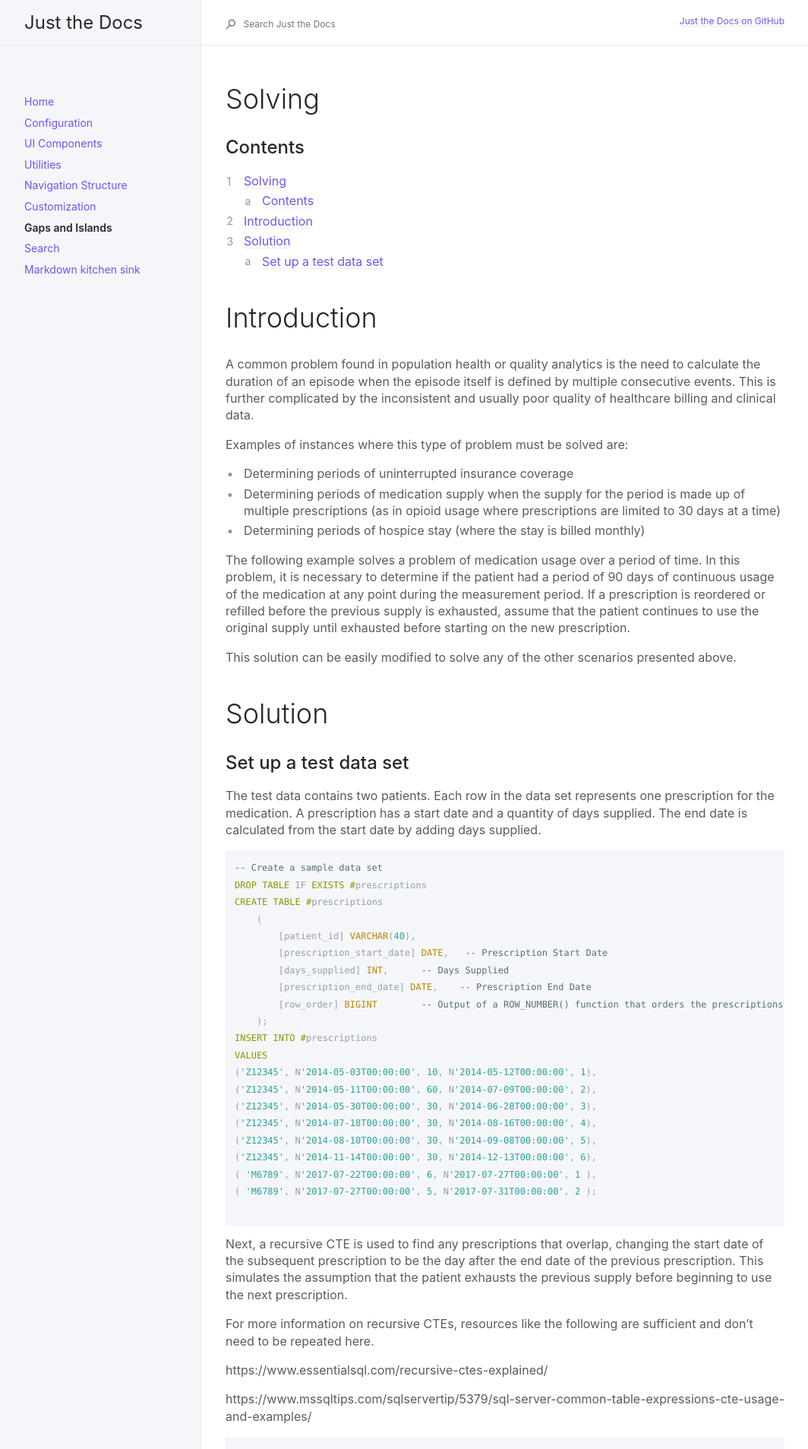
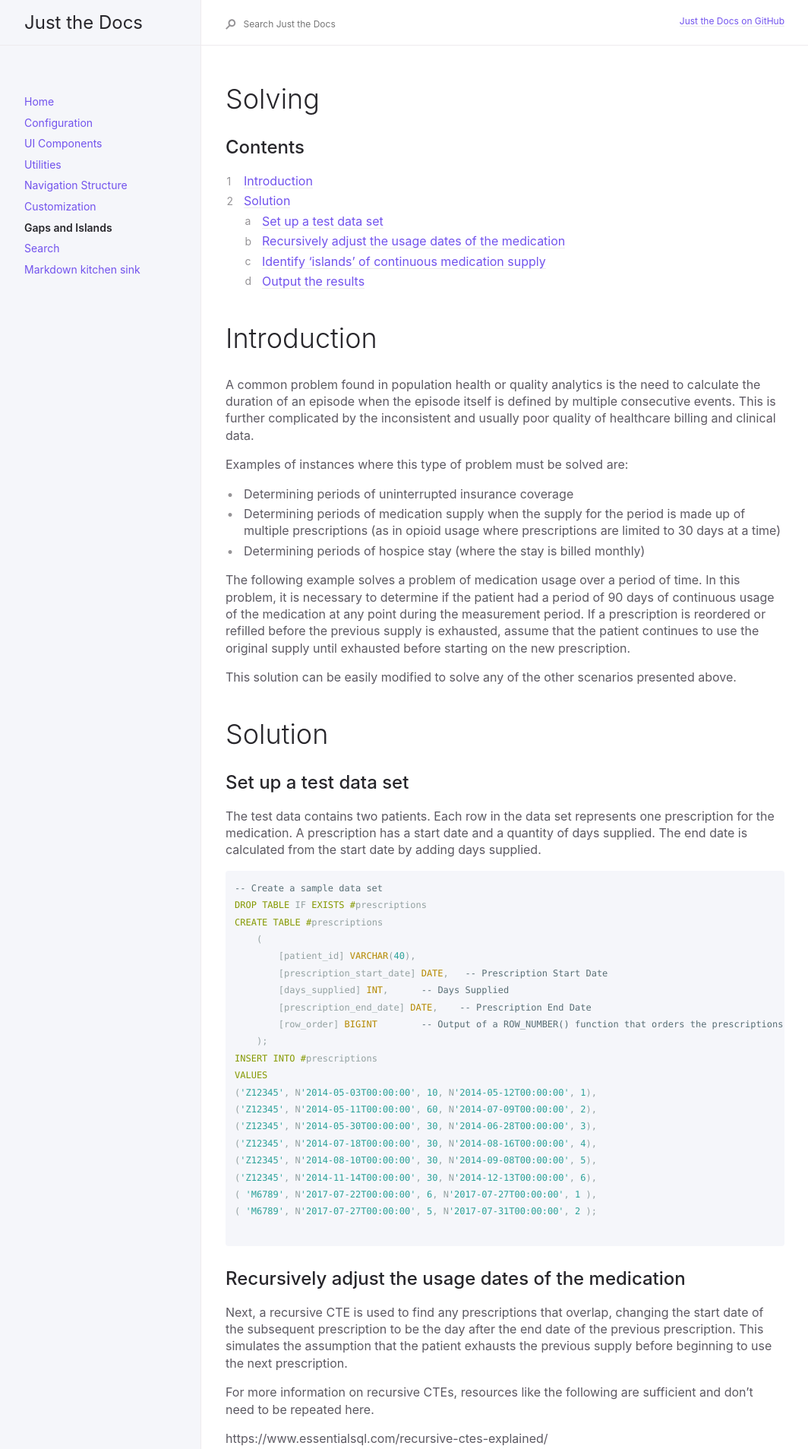
Before and after one commit to jclark017/mysite, a Jekyll site: the page built from docs/gaps-and-islands.md, in a window 1280 px wide. Shown: the top 1907 px of the page at 76% size, without its empty margins (91-1155 px from the left). Built offline with Jekyll 4.4.1, drawn with Linux system fonts in a browser that asks for light colours; some of the changed text lies outside the part shown.

Commit message:
Add subheaders

````diff
--- a/docs/gaps-and-islands.md
+++ b/docs/gaps-and-islands.md
@@ -5,8 +5,11 @@ nav_order: 6
 ---
 
 # Solving
+{: .no_toc }
 
 ## Contents
+{: .no_toc }
+
 1. TOC
 {:toc}
 
@@ -50,6 +53,7 @@ VALUES
 ( 'M6789', N'2017-07-27T00:00:00', 5, N'2017-07-31T00:00:00', 2 );
 
 ```
+## Recursively adjust the usage dates of the medication
 
 Next, a recursive CTE is used to find any prescriptions that overlap, changing the start date of the subsequent prescription to be the day after the end date of the previous prescription. This simulates the assumption that the patient exhausts the previous supply before beginning to use the next prescription.
 
@@ -110,6 +114,8 @@ The result of this CTE is an updated list of the medication orders, with revised
 |Z12345	    |2014-11-14	                |30	            |2014-12-13	            |6          |
 |M6789	    |2017-07-22	                |6	            |2017-07-27	            |1          |
 |M6789	    |2017-07-28	                |5	            |2017-08-01	            |2          |
+
+## Identify 'islands' of continuous medication supply
 
 From here, the rest of the problem is a classic gaps-and-islands problems In this case, the goal is to identify the islands and their duration in days. This is solved by a second recursive CTE. The first step is to add a set of columns to store the island start/end dates as the recursion progresses. There are more succint ways to do this than an intermediate CTE, but this is easier to understand.
 
@@ -174,6 +180,8 @@ For this recursive CTE, the anchor is again the first prescription (chronologica
 |M6789	    |2017-07-22	                |6	            |2017-07-27	            |2017-07-22	    |2017-07-27	|1|
 |M6789	    |2017-07-28	                |5	            |2017-08-01	            |2017-07-22	    |2017-08-01	|2|
 
+## Output the results
+
 From here, it is trivial to answer a number of questions about the medication supply for the patient. In this case, the question asked is whether the patient had, at any time, 90 unbroken days of medication supply. Add 1 to the output of the DATEDIFF function to get a true count of medication days.
 
 ```sql
````
